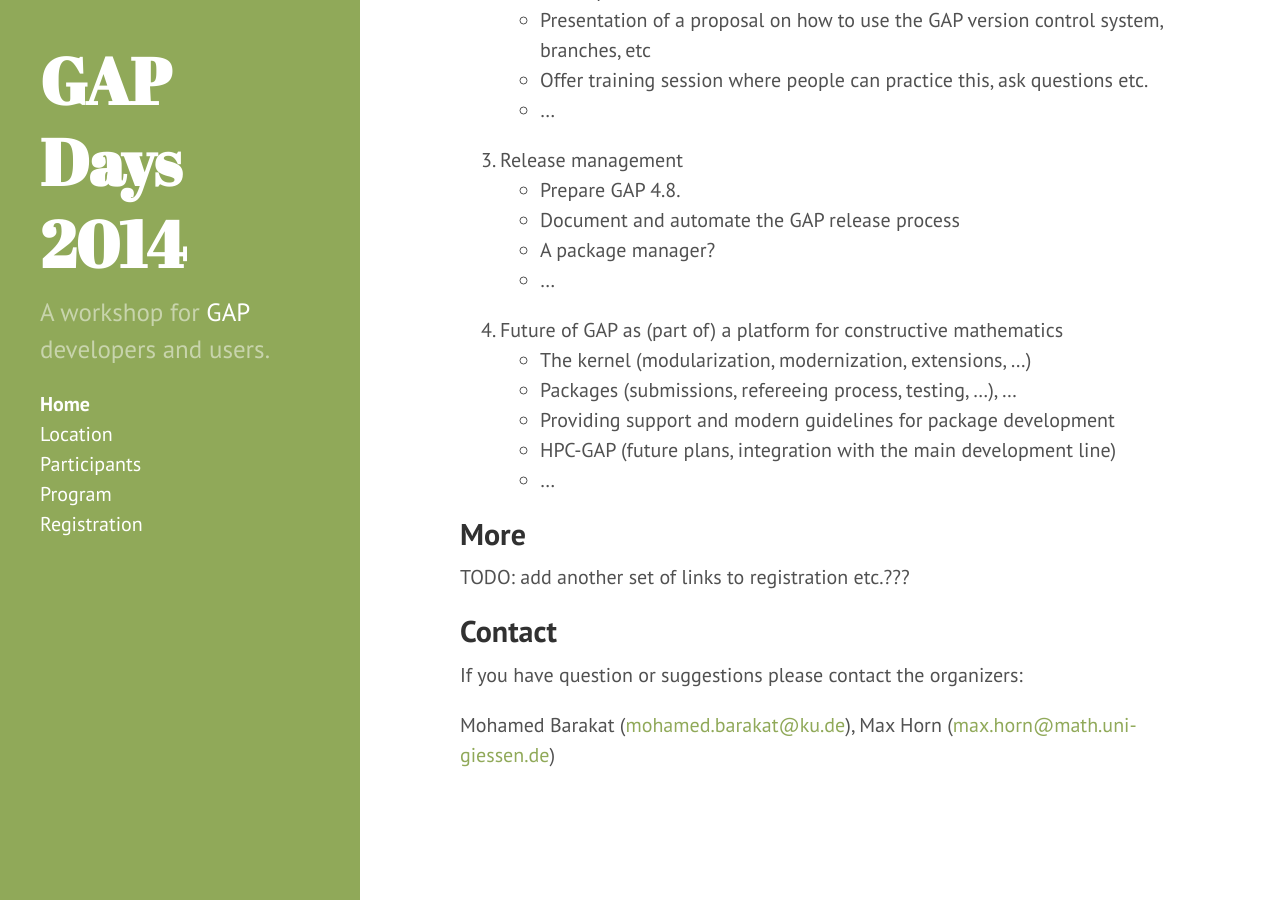
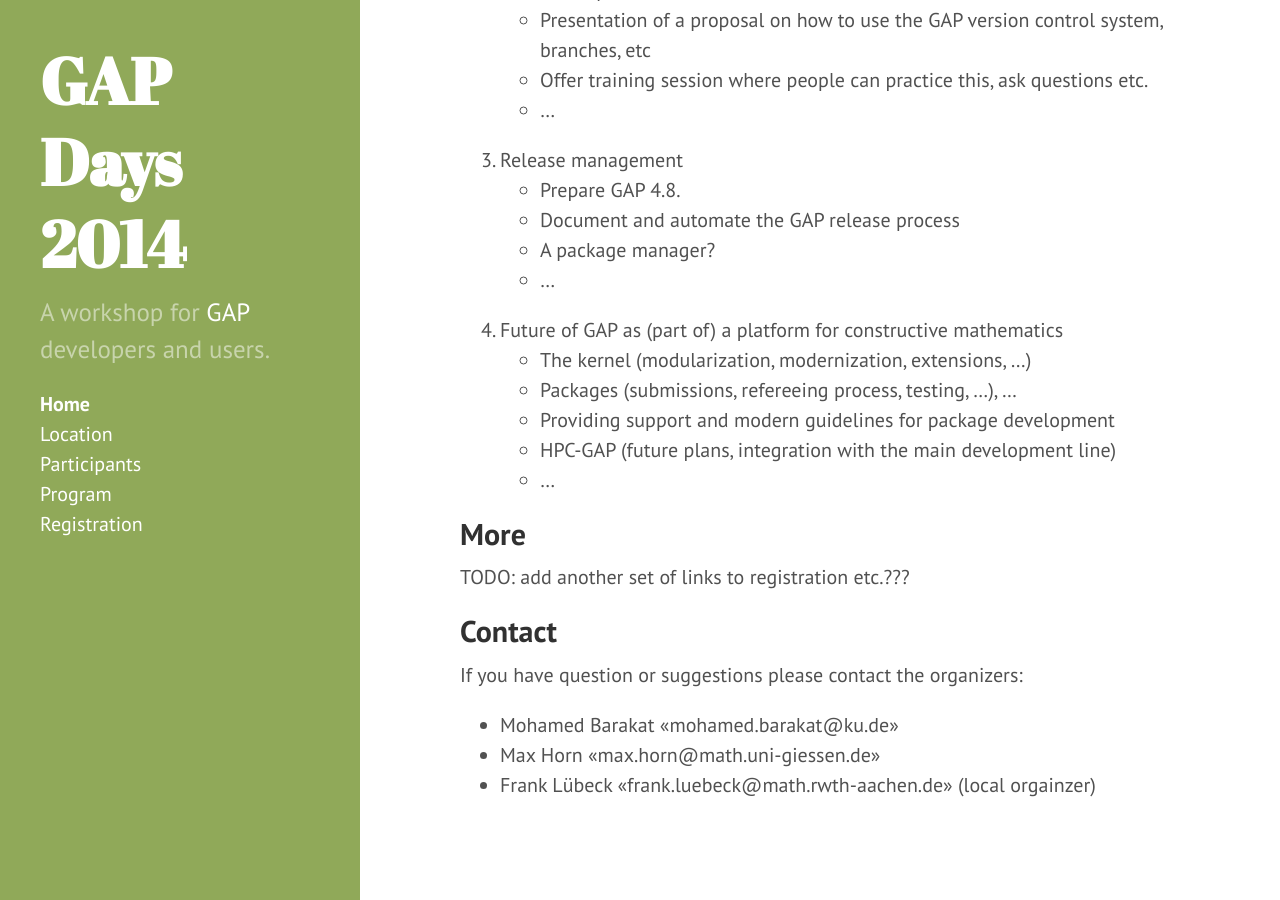
Before and after one commit to olexandr-konovalov/gapdays2014, a Jekyll site: the page built from index.md, in a window 1280 px wide and 900 px high, scrolled down 577 px. Built offline with Jekyll 4.4.1, drawn with Linux system fonts in a browser that asks for light colours; Markdown is read by kramdown in place of the engine named in the settings.

Commit message:
Frank (local organizer)

```diff
--- a/index.md
+++ b/index.md
@@ -39,5 +39,6 @@ TODO: add another set of links to registration etc.???
 
 If you have question or suggestions please contact the organizers:
 
-Mohamed Barakat (<mohamed.barakat@ku.de>),
-Max Horn (<max.horn@math.uni-giessen.de>)
+* Mohamed Barakat <<mohamed.barakat@ku.de>>
+* Max Horn <<max.horn@math.uni-giessen.de>>
+* Frank Lübeck <<frank.luebeck@math.rwth-aachen.de>> (local orgainzer)
```
